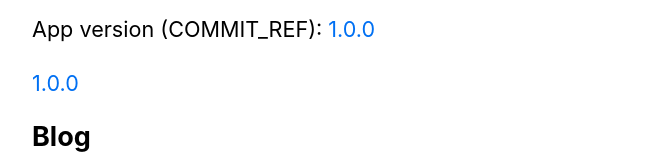
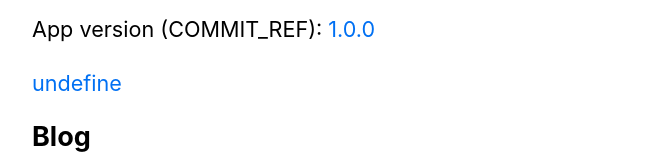
Before and after one commit to ryzhak/nextjs-blog, a Next.js app: page / in a window 1280 px wide. Shown: the part 491-651 px from the top of the page, without its empty margins (302-959 px from the left). Built offline with nearby package versions, Linux system fonts and the light colour scheme.

Commit message:
fix: env 7

```diff
--- a/pages/index.js
+++ b/pages/index.js
@@ -43,7 +43,7 @@ export default function Home({ allPostsData }) {
               href={`https://github.com/ubiquity/ubiquity-dollar/commit/${process.env.COMMIT_REF}`}
               target="_blank"
             >
-              1.0.0
+              {`${process.env.COMMIT_REF}`.substring(0,8)}
             </a>
           </div>
       </section>
```
